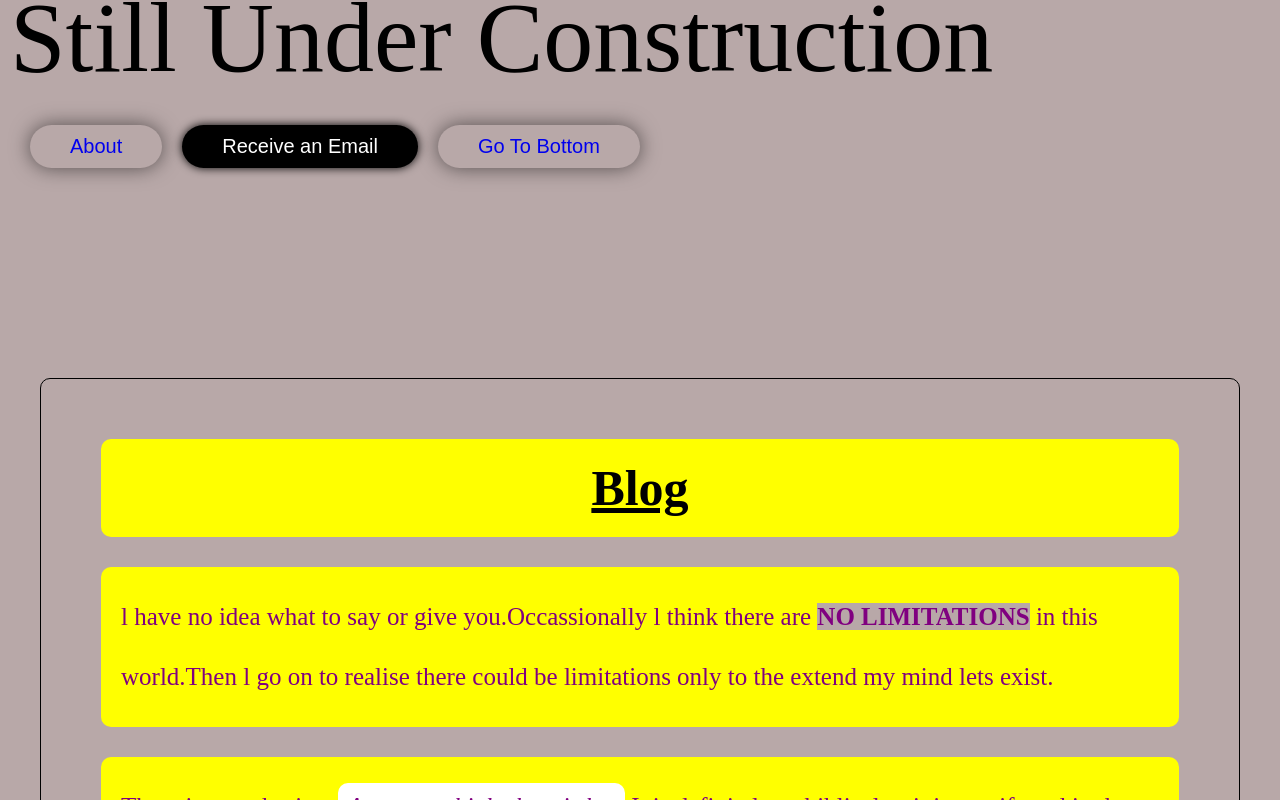
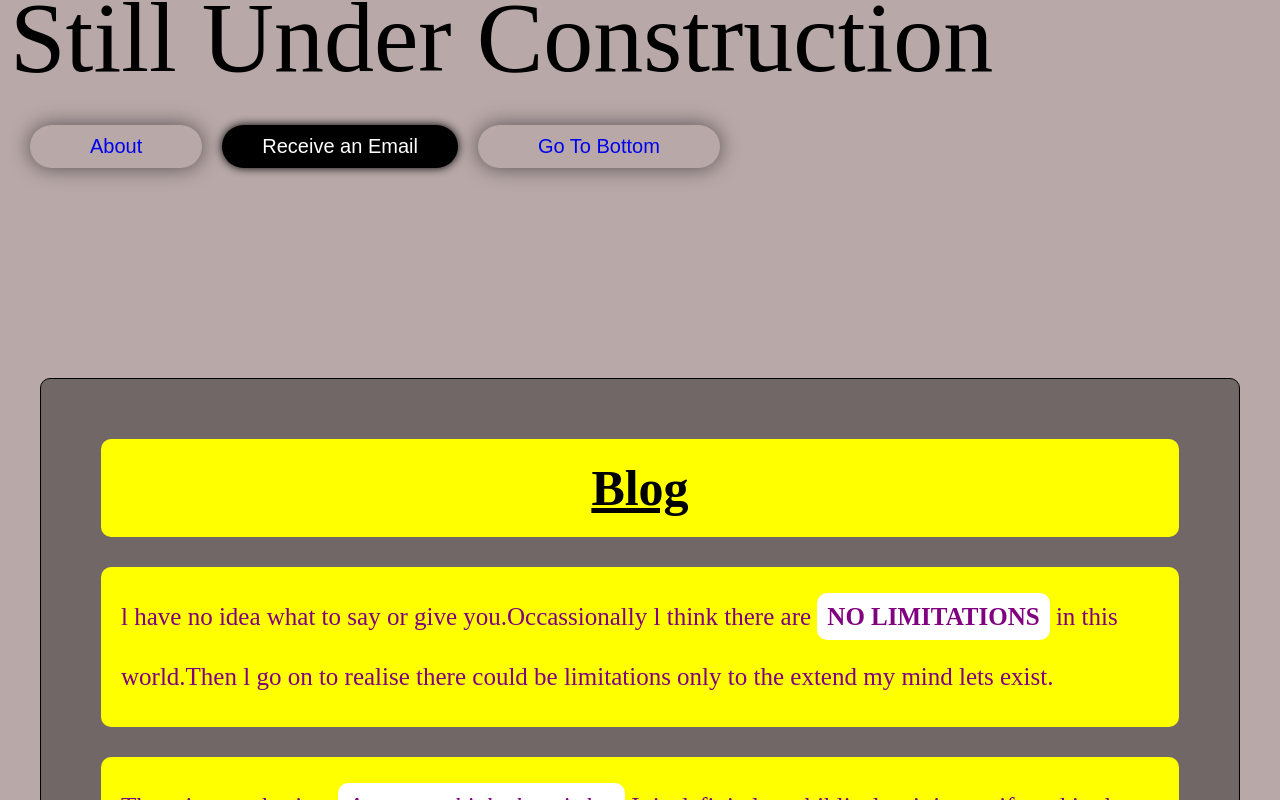
Before and after one commit to Raphiniel/MyPortfolio, a React (Vite) app: page / in a window 1280 px wide. Shown: the part 500-1300 px from the top of the page. Built offline with nearby package versions, Linux system fonts and the light colour scheme.

Commit message:
initial commit

```diff
--- a/src/home/body.css
+++ b/src/home/body.css
@@ -61,6 +61,7 @@
     border-radius: 10px;
     margin-bottom: 300px;
     min-height: 100vh;
+    background-color: rgba(0, 0, 0, 0.39);
     /* background-color: rgb(199, 110, 110); */
 
     h1{
@@ -83,6 +84,11 @@
         padding: 20px;
 
         i{
+            padding: 10px;
+            background-color: white;
+            border-radius: 10px;
+        }
+        strong{
             padding: 10px;
             background-color: white;
             border-radius: 10px;
--- a/src/pages/top.css
+++ b/src/pages/top.css
@@ -64,6 +64,9 @@
             font-size: 20px;
             box-shadow: 0 0 20px rgba(0, 0, 0, 0.54);
             border: 0;
+            a{
+                padding: 10px 20px;
+            }
         }
         #aboutBtn:hover{
             background-color: black;
```
